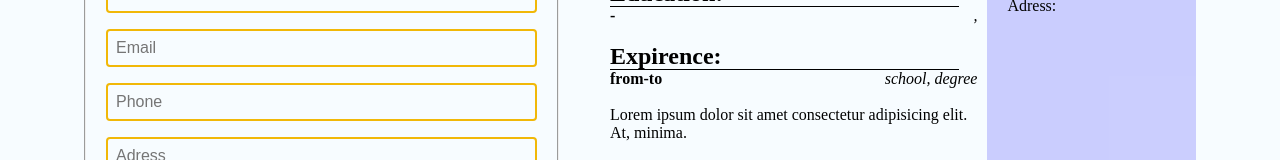
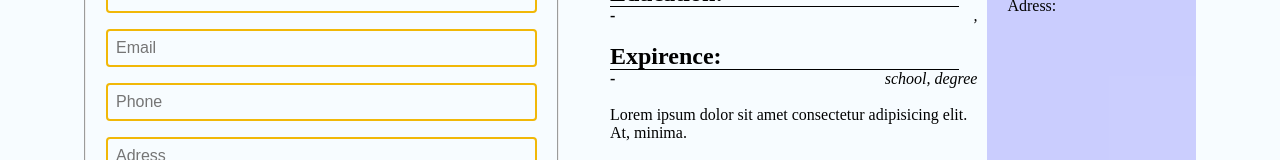
Before and after one commit to AirGamming/odin-cv-project, a React (Create React App) app: page / in a window 1280 px wide. Shown: the part 279-439 px from the top of the page. Built offline with nearby package versions, Linux system fonts and the light colour scheme.

Commit message:
Refactor DocPreview component and formFields.json to use more descriptive names for experience fields

```diff
--- a/src/components/DocPreview.js
+++ b/src/components/DocPreview.js
@@ -35,7 +35,7 @@ const DocPreview = (props) => {
 				<h2 className="subHeading">Expirence:</h2>
 				<div>
 					<div className="dateInfo">
-						<b>from-to</b>
+						<b>{data.expFrom}-{data.expTo}</b>
 						<i> school, degree </i>
 					</div>
 					<br />
--- a/src/json/formFields.json
+++ b/src/json/formFields.json
@@ -102,13 +102,13 @@
 
         },
         {
-            "name": "starting",
+            "name": "expStarting",
             "type":"number",
             "placeholder": "Starting"
 
         },
         {
-            "name": "ending",
+            "name": "expEnding",
             "type":"number",
             "placeholder": "Ending"
         },
```
